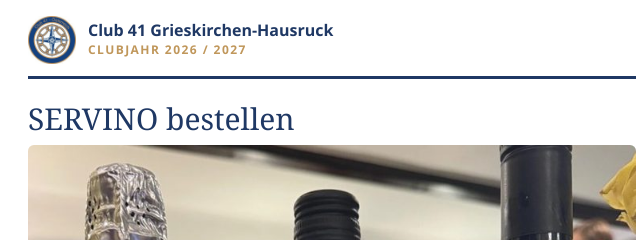
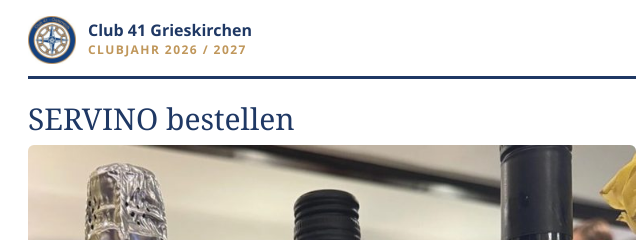
Before and after one commit to Hanspeter-Meissl/c41-servino, a plain HTML site: page index.html in a window 1280 px wide. Shown: the top 240 px of the page, 308-948 px from the left. Drawn offline with Linux system fonts and the light colour scheme.

Commit message:
Clubname nur noch Club 41 Grieskirchen
Co-Authored-By: Claude Opus 5.5 <noreply@anthropic.com>

```diff
--- a/index.html
+++ b/index.html
@@ -8,7 +8,7 @@
 <meta name="description" content="Dein persönlicher Bestelllink für SERVINO, den Wein der sieben Grieskirchner Serviceclubs. Wegen der großen Nachfrage ohne Bestellschluss.">
 <meta property="og:type" content="website">
 <meta property="og:locale" content="de_AT">
-<meta property="og:site_name" content="Club 41 Grieskirchen-Hausruck">
+<meta property="og:site_name" content="Club 41 Grieskirchen">
 <meta property="og:title" content="SERVINO bestellen · Club 41">
 <meta property="og:description" content="Dein persönlicher Bestelllink für SERVINO, den Wein der sieben Grieskirchner Serviceclubs. Wegen der großen Nachfrage ohne Bestellschluss.">
 <meta property="og:url" content="https://hanspeter-meissl.github.io/c41-servino/">
@@ -132,7 +132,7 @@
 <main>
   <header>
     <img src="bilder/logo.jpg" alt="Wappen Club 41">
-    <div><div class="club">Club 41 Grieskirchen-Hausruck</div><div class="jahr">CLUBJAHR 2026 / 2027</div></div>
+    <div><div class="club">Club 41 Grieskirchen</div><div class="jahr">CLUBJAHR 2026 / 2027</div></div>
   </header>
 
   <h1>SERVINO bestellen</h1>
```
Also changed, not shown: 1 other file.
